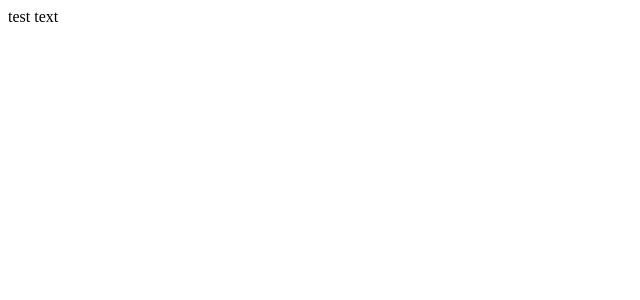
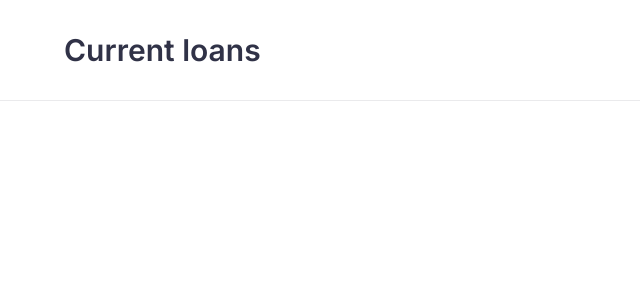
Before and after one commit to roblumination/loan-test-task, an Angular app: page / in a window 1280 px wide. Shown: the top 300 px of the page, without its empty margins (0-640 px from the left). Built offline with nearby package versions, Linux system fonts and the light colour scheme.

Commit message:
add header

```diff
--- a/src/app/app.component.html
+++ b/src/app/app.component.html
@@ -1 +1 @@
-test text
+<div class="header">Current loans</div>
--- a/src/app/app.component.scss
+++ b/src/app/app.component.scss
@@ -0,0 +1,10 @@
+.header {
+  height: 100px;
+  font-size: 30px;
+  font-weight: 600;
+  display: flex;
+  align-items: center;
+  padding-left: 64px;
+  border-bottom: 1px solid #3032471A;
+
+}
--- a/src/styles.scss
+++ b/src/styles.scss
@@ -1 +1,9 @@
 /* You can add global styles to this file, and also import other style files */
+@import url('https://fonts.googleapis.com/css2?family=Inter:wght@100;200;300;400;500;600;700;800;900&display=swap');
+
+html, body {
+  margin: 0px;
+  box-sizing: border-box;
+  font-family: Inter;
+  color: #303247;
+}
```
